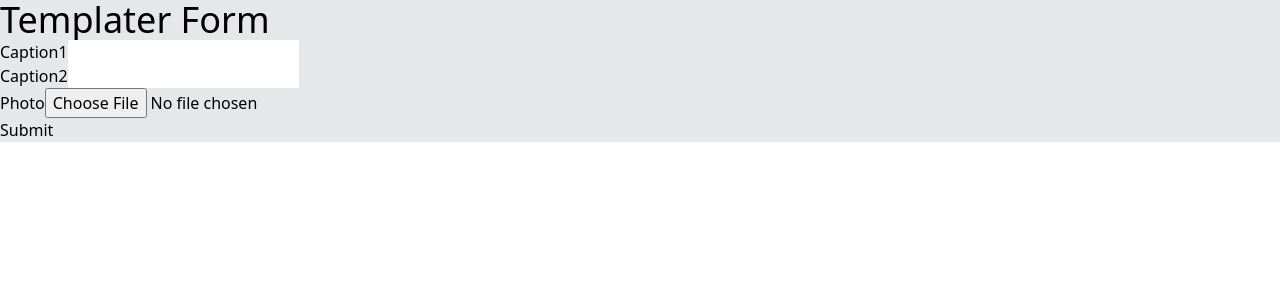
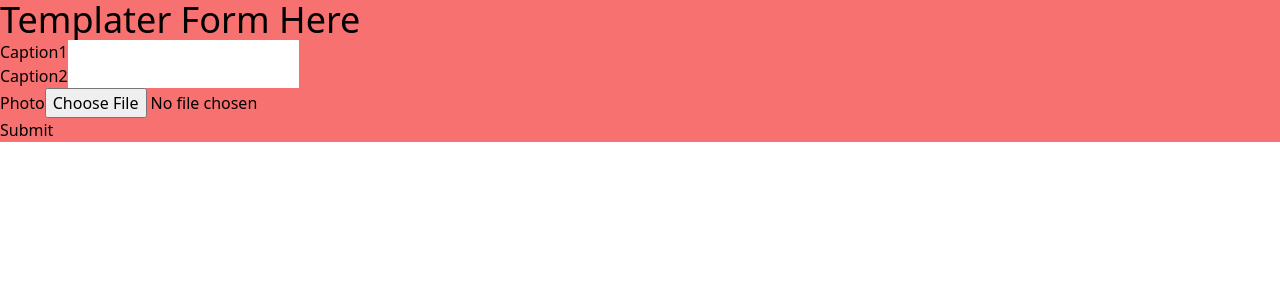
Before and after one commit to mu0363/templater-lab, a Next.js app: page / in a window 1280 px wide. Shown: the top 300 px of the page. Built offline with nearby package versions, Linux system fonts and the light colour scheme; no server answers; what google-spreadsheet would draw is missing.

Commit message:
⚡️ bg color changed

```diff
--- a/pages/index.js
+++ b/pages/index.js
@@ -55,8 +55,8 @@ export default function Home() {
         <title>Templater</title>
         <link rel='icon' href='/favicon.ico' />
       </Head>
-      <div className='bg-gray-200 '>
-        <h1 className='text-4xl'>Templater Form</h1>
+      <div className='bg-red-400'>
+        <h1 className='text-4xl'>Templater Form Here</h1>
         <form onSubmit={onSubmit}>
           <div>
             <label>Caption1</label>
```
